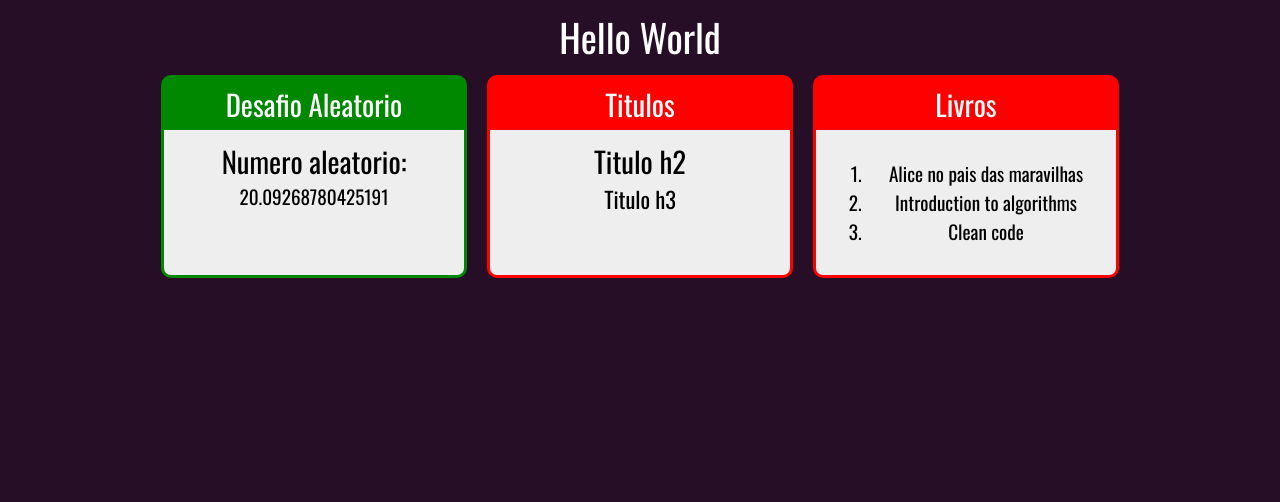
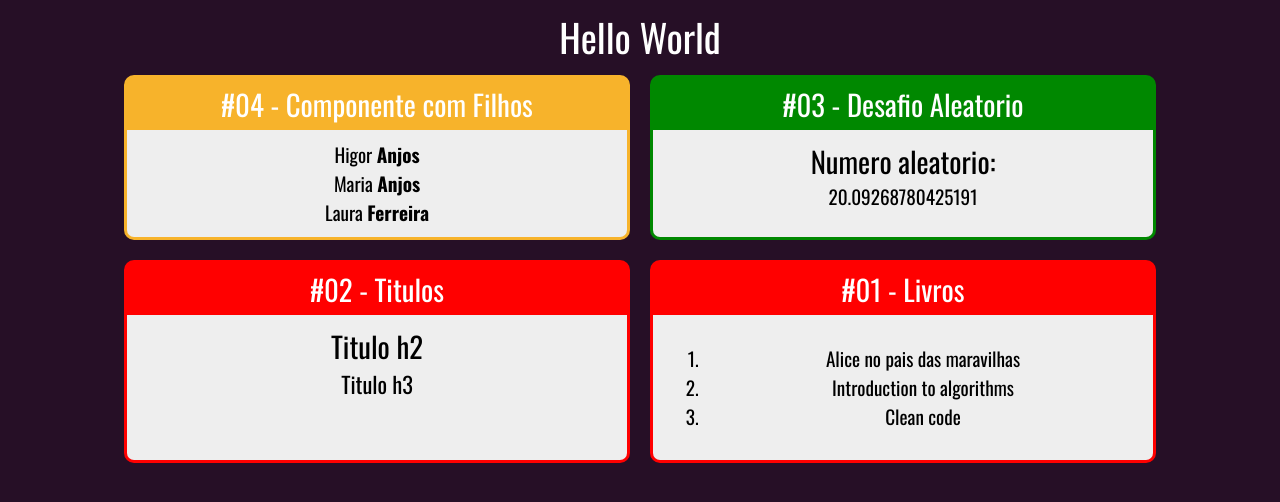
Before and after one commit to HigorAnjos/PraticarReact, a React (Create React App) app: page / in a window 1280 px wide. Shown: the top 502 px of the page. Built offline with nearby package versions, Linux system fonts and the light colour scheme.

Commit message:
Pegando propriedades de um elemento pai

```diff
--- a/src/App.js
+++ b/src/App.js
@@ -1,5 +1,6 @@
-import Aleatorio from "./num"
-import Card from "./layout/Card"
+import Aleatorio from "./layout/components/basicos/num"
+import Card from "./layout/components/basicos/Card"
+import Familia from "./layout/components/basicos/Familia";
 import './App.css';
 import Hello from "./helloworld"
 
@@ -10,16 +11,20 @@ function App() {
 
       <div className="Cards">
 
-        <Card titulo="Desafio Aleatorio" color="#080">
+        <Card titulo="#04 - Componente com Filhos " color="#F7B32B">
+          <Familia sobrenome="Anjos" />
+        </Card>
+
+        <Card titulo="#03 - Desafio Aleatorio" color="#080">
           <Aleatorio min={1} max={60} />
         </Card>
 
-        <Card titulo="Titulos" >
+        <Card titulo="#02 - Titulos" >
           <h2>Titulo h2</h2>
           <h3>Titulo h3</h3>
         </Card>
 
-        <Card titulo="Livros" >
+        <Card titulo="#01 - Livros" >
           <ol>
             <li>Alice no pais das maravilhas</li>
             <li>Introduction to algorithms</li>
--- a/src/layout/Card.css
+++ b/src/layout/components/basicos/Card.css
@@ -7,8 +7,8 @@
 
   display: flex;
   flex-direction: column;
-  min-width: 300px;
-  max-width: 300px;
+  min-width: 500px;
+  max-width: 500px;
 }
 
 .Card .Title {
--- /dev/null
+++ b/src/layout/components/basicos/Familia.jsx
@@ -0,0 +1,13 @@
+import React from "react";
+import FamiliaMembro from "./FamiliaMembro";
+
+export default props => {
+
+  return (
+    <div>
+      <FamiliaMembro nome="Higor" sobrenome={ props.sobrenome } />
+      <FamiliaMembro nome="Maria" {...props} />
+      <FamiliaMembro nome="Laura" sobrenome="Ferreira"/>
+    </div>
+  );
+}
--- /dev/null
+++ b/src/layout/components/basicos/FamiliaMembro.jsx
@@ -0,0 +1,8 @@
+import React from "react";
+
+export default props => {
+
+  return (
+    <div> { props.nome } <strong> { props.sobrenome } </strong></div>
+  );
+}
```
Also changed, not shown: src/layout/components/basicos/Card.jsx (renamed from src/layout/Card.jsx), src/layout/components/basicos/num.jsx (renamed from src/num.js).
